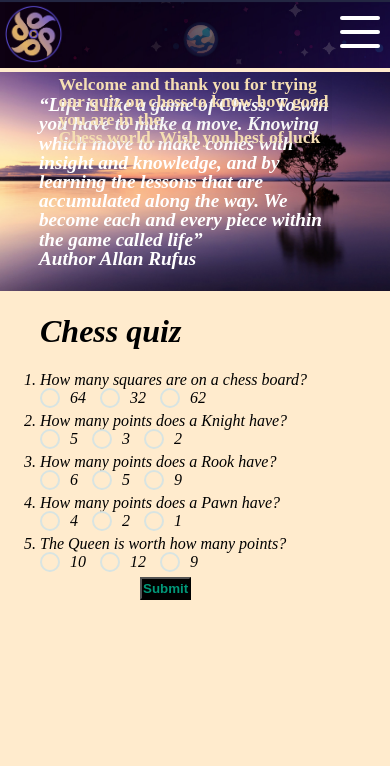
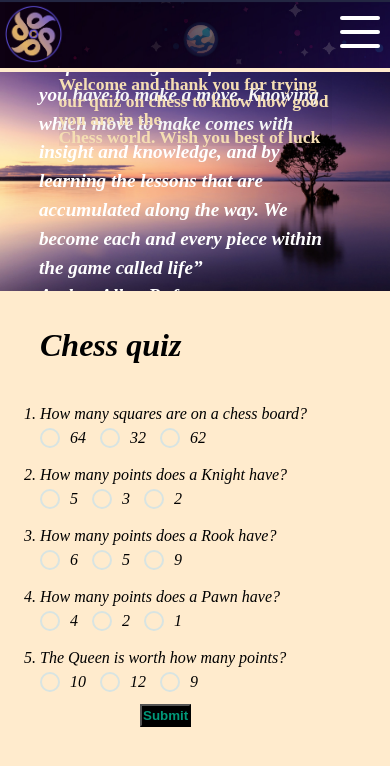
Before and after one commit to Dellawall/Chess-Quiz, a plain HTML site: page index.html in a window 390 px wide. Drawn offline with Linux system fonts and the light colour scheme.

Commit message:
changed quiz and p line height include min-height for hero

```diff
--- a/personal.css
+++ b/personal.css
@@ -53,6 +53,7 @@ header .links {
     display: block;
     overflow: hidden;
     max-height: 300px;
+    min-height: 200px;
 }
 .hero-section img {
    height: auto;
@@ -130,6 +131,9 @@ header .links {
 }
 
 /* ####### quiz section ######### */
+.quiz {
+    line-height: 2;
+}
 .radio,
 .radio2,
 .radio3,
@@ -215,7 +219,7 @@ header .links {
         overflow: hidden;
     }
     .hero-section img {
-       height: auto;
+       /* height: auto; */
         width: 100%;
         float: right;
     }
@@ -235,7 +239,7 @@ header .links {
 
     }
     .hero-section img {
-       height: auto;
+       /* height: auto; */
         width: 100%;
         float: right;
     }
@@ -248,7 +252,7 @@ header .links {
     p {
         font-size: 1rem;
         margin: auto;
-        line-height: 1;
+        line-height: 1.5;
     }
      header .links {
         display: block;
```
